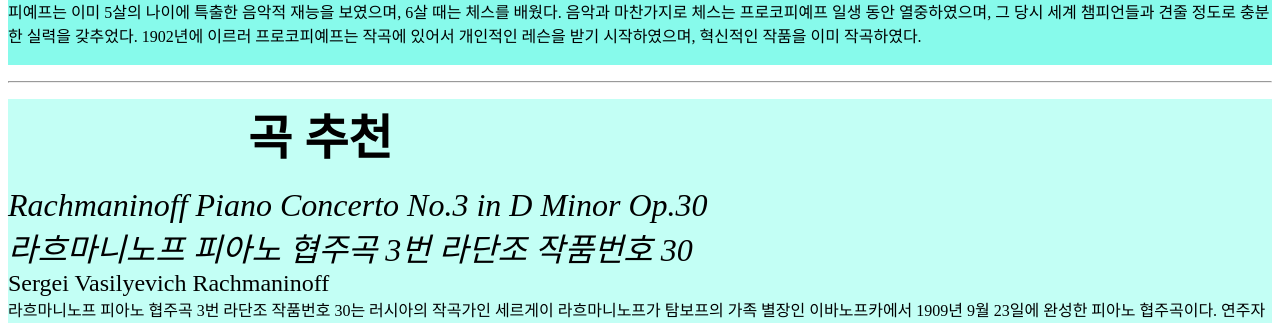
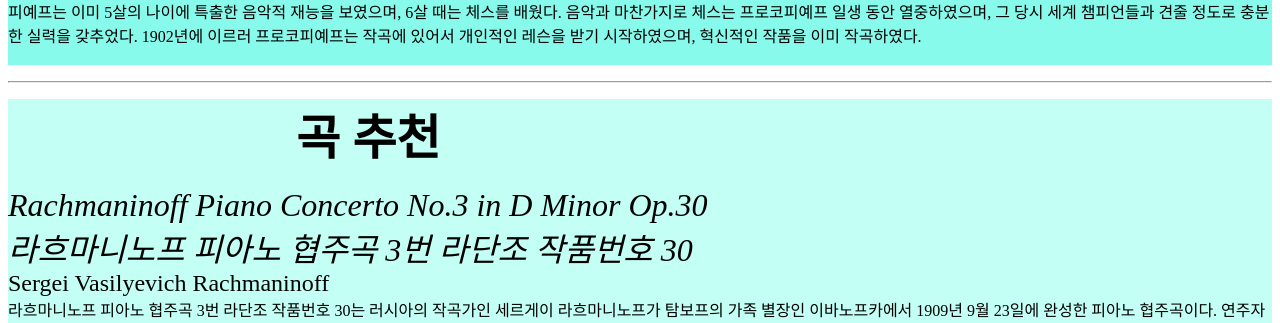
Before and after one commit to iblackhacker/piano, a plain HTML site: page index.html in a window 1280 px wide. Shown: the part 1594-1917 px from the top of the page. Drawn offline with Linux system fonts and the light colour scheme.

Commit message:
Update index.html

```diff
--- a/index.html
+++ b/index.html
@@ -29,7 +29,7 @@
 <hr>
 
 <p style="background-color:C3FFF5;">
-<span style="font-size:300%;"><b>&nbsp;&nbsp;&nbsp;&nbsp;&nbsp;&nbsp;&nbsp;&nbsp;&nbsp;&nbsp;&nbsp;&nbsp;&nbsp;&nbsp;&nbsp;&nbsp;&nbsp;&nbsp;&nbsp;&nbsp;곡 추천</b> </span><br><br>
+<span style="font-size:300%;"><b>&nbsp;&nbsp;&nbsp;&nbsp;&nbsp;&nbsp;&nbsp;&nbsp;&nbsp;&nbsp;&nbsp;&nbsp;&nbsp;&nbsp;&nbsp;&nbsp;&nbsp;&nbsp;&nbsp;&nbsp;&nbsp;&nbsp;&nbsp;&nbsp;곡 추천</b> </span><br><br>
 
 <span style="font-size:200%;"><i>Rachmaninoff Piano Concerto No.3 in D Minor Op.30 <br> 라흐마니노프 피아노 협주곡 3번 라단조 작품번호 30</i></span><br>
 <span style="font-size:150%;">Sergei Vasilyevich Rachmaninoff</span><br>
```
